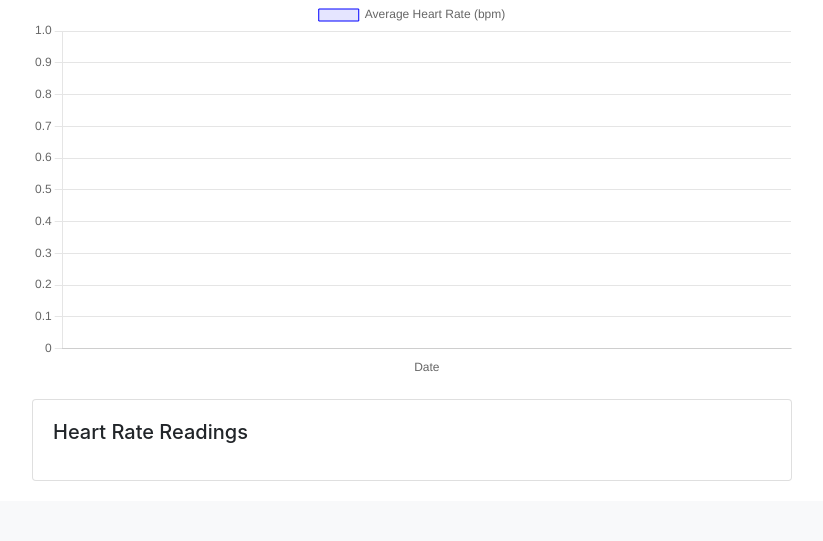
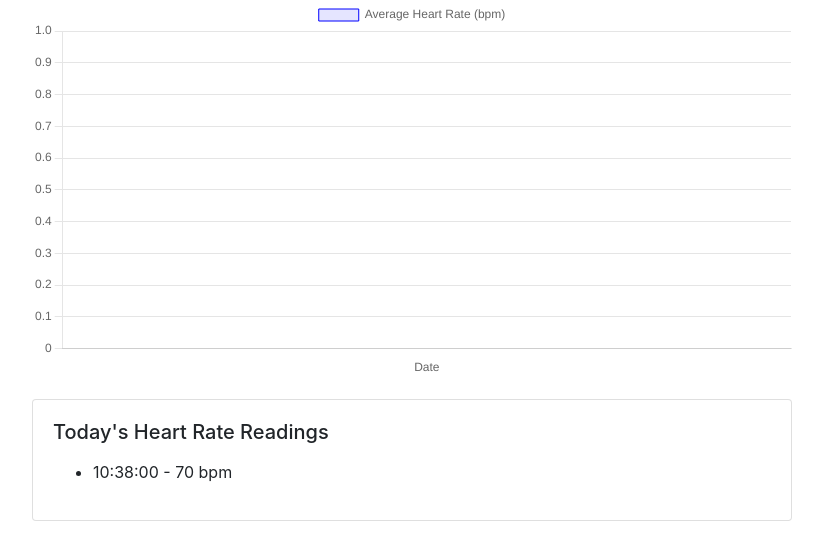
Before and after one commit to sachinmoze/realtime-health-guardian, a Flask app: page /health-metrics in a window 1280 px wide. Shown: the part 423-964 px from the top of the page, without its empty margins (228-1051 px from the left). Before the commit the page ends 904 px from the top, so only its background shows below. Run offline with Flask 3, Linux system fonts and the light colour scheme; a user stored in the database is signed in; data comes from the database, SQL or seed files in the repository; both versions use the stored data as it was after the commit; data that the repository does not hold is empty; parts of the project's set-up code (start-up, migrations or seed data) failed here and were passed over; some libraries are stand-ins or nearby versions.

Commit message:
changed logic to get todays heart rate datewise data

```diff
--- a/app.py
+++ b/app.py
@@ -713,7 +713,7 @@
     print(user_id)
 
     ##Fetching heart rate data from database
-    today=datetime.now()-timedelta(days=1)
+    today=datetime.now()
     #today=datetime.now()
     print(today.date())
     heart_rate_data = HealthMetrics.select().where((HealthMetrics.user_id == user_id) &
--- a/templates/health-metrics.html
+++ b/templates/health-metrics.html
@@ -77,7 +77,7 @@
           <!-- Heart rate data display -->
           <div class="card">
             <div class="card-body">
-              <h5 class="card-title">Heart Rate Readings</h5>
+              <h5 class="card-title">Today's Heart Rate Readings</h5>
               <p class="card-text">
                 <!-- Display multiple heart rate readings within a day -->
                 <ul id="heartRateReadingsToday">
```
Also changed, not shown: health1.db.
